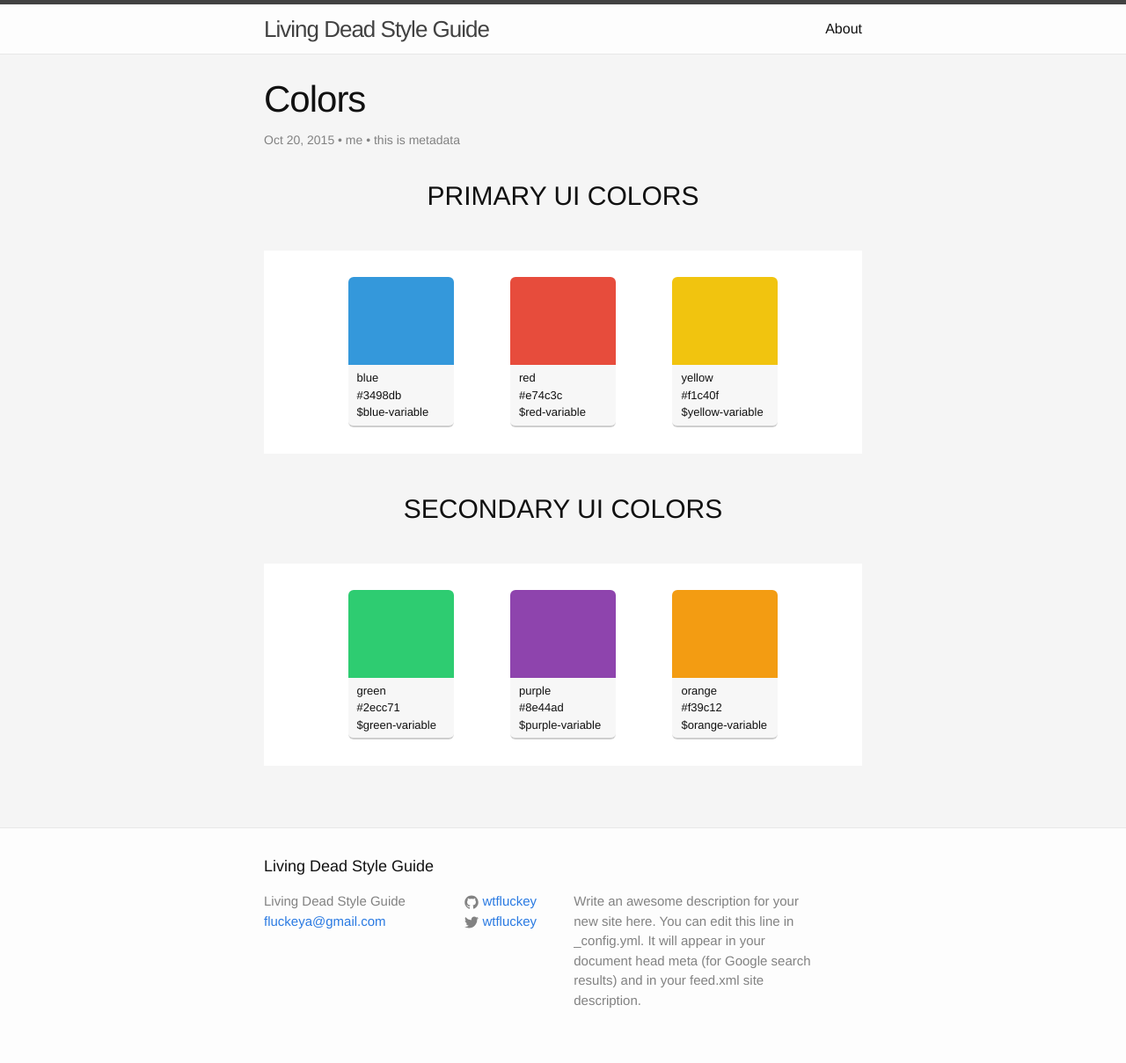
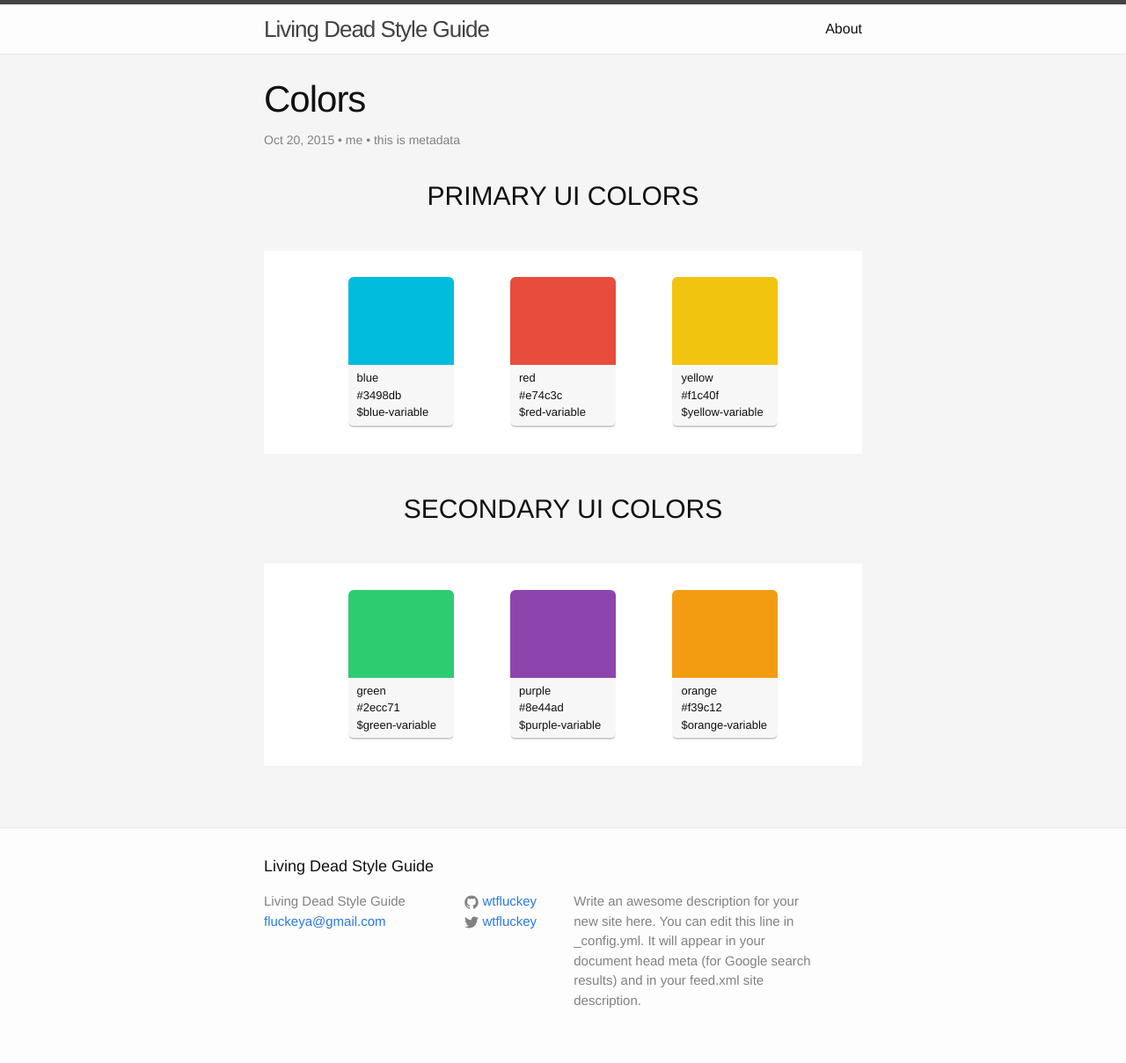
Before and after one commit to wtfluckey/style-guide, a Jekyll site: the page built from _posts/2015-10-20-Colors.html, in a window 1280 px wide. Shown: the whole page at 88% size. Built offline with Jekyll 4.4.1, drawn with Linux system fonts in a browser that asks for light colours; nearby versions of some CDN libraries.

Commit message:
changing blue

```diff
--- a/_sass/_variables.scss
+++ b/_sass/_variables.scss
@@ -3,7 +3,7 @@
 $white: #fff;
 $black: #333;
 
-$blue: #3498db;
+$blue: #02BCDD;
 $red: #e74c3c;
 $yellow: #f1c40f;
 $green: #2ecc71;
```
